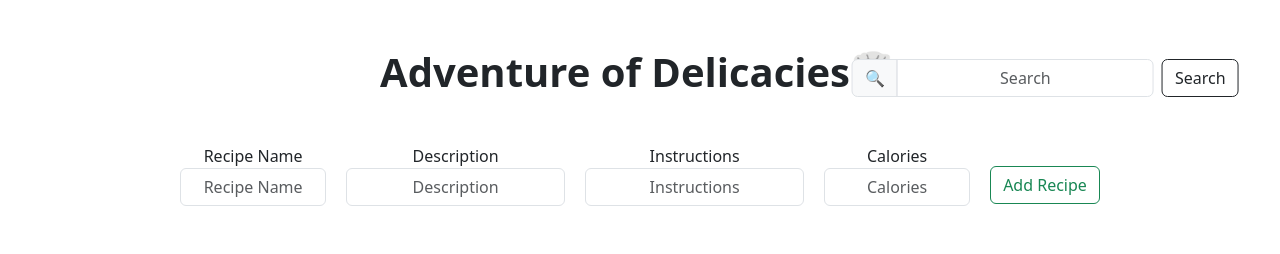
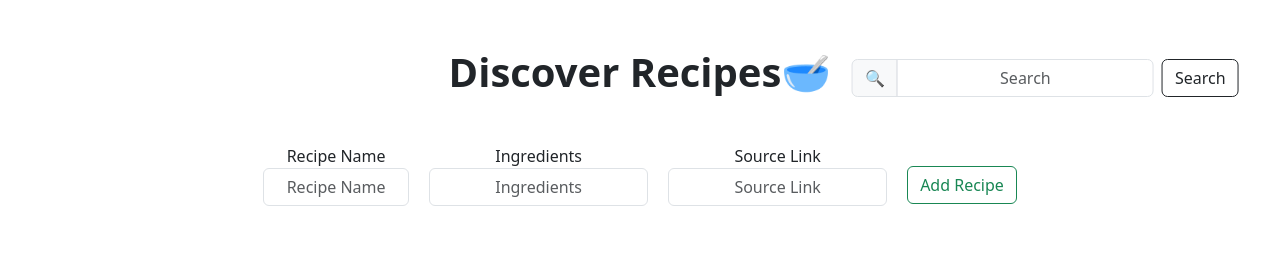
Before and after one commit to Linara2/AI_PHP_Recipe_Tracker_new, a PHP site: page /myrecipe/index.php in a window 1280 px wide. Shown: the part 71-325 px from the top of the page. Run offline with PHP 8.4, Linux system fonts and the light colour scheme; the visitor is signed in with stand-in values (Sample User, id 1); data that the repository does not hold is empty.

Commit message:
modified:   myrecipe/index.php

```diff
--- a/myrecipe/index.php
+++ b/myrecipe/index.php
@@ -107,7 +107,7 @@
       </style>
 
       <div class="container-md text-center mt-5" style="max-width: 900px;">
-        <h1 class="fw-bold" class="mb-4">Adventure of Delicacies👨‍🍳</h1>
+        <h1 class="fw-bold" class="mb-4">Discover Recipes🥣</h1>
         <form action="" method="GET" class="row row-cols-lg-auto g-2 align-items-center position-absolute">
          <div class="col-12">
           <label class="visually-hidden" for="inlineFormInputGroupUsername">Search</label>
@@ -131,16 +131,12 @@
                     <input type="text" id="recipeName" name="recipeName" class="form-control" placeholder="Recipe Name" required>
                 </div>
                 <div class="col-3">
-                    <label for="description" class="sr-only">Description</label>
-                    <input type="text" id="description" name="description" class="form-control" placeholder="Description" required>
+                    <label for="ingredients" class="sr-only">Ingredients</label>
+                    <input type="text" id="ingredients" name="ingredients" class="form-control" placeholder="Ingredients" required>
                 </div>
                 <div class="col-3">
-                    <label for="instructions" class="sr-only">Instructions</label>
-                    <input type="text" id="instructions" name="instructions" class="form-control" placeholder="Instructions" required>
-                </div>
-                <div class="col-2">
-                    <label for="calories" class="sr-only">Calories</label>
-                    <input type="text" id="calories" name="calories" class="form-control" placeholder="Calories" required>
+                    <label for="source" class="sr-only">Source Link</label>
+                    <input type="text" id="source" name="source" class="form-control" placeholder="Source Link" required>
                 </div>
                 <div class="col">
                     <button type="submit" class="btn btn-outline-success">Add Recipe</button>
```
